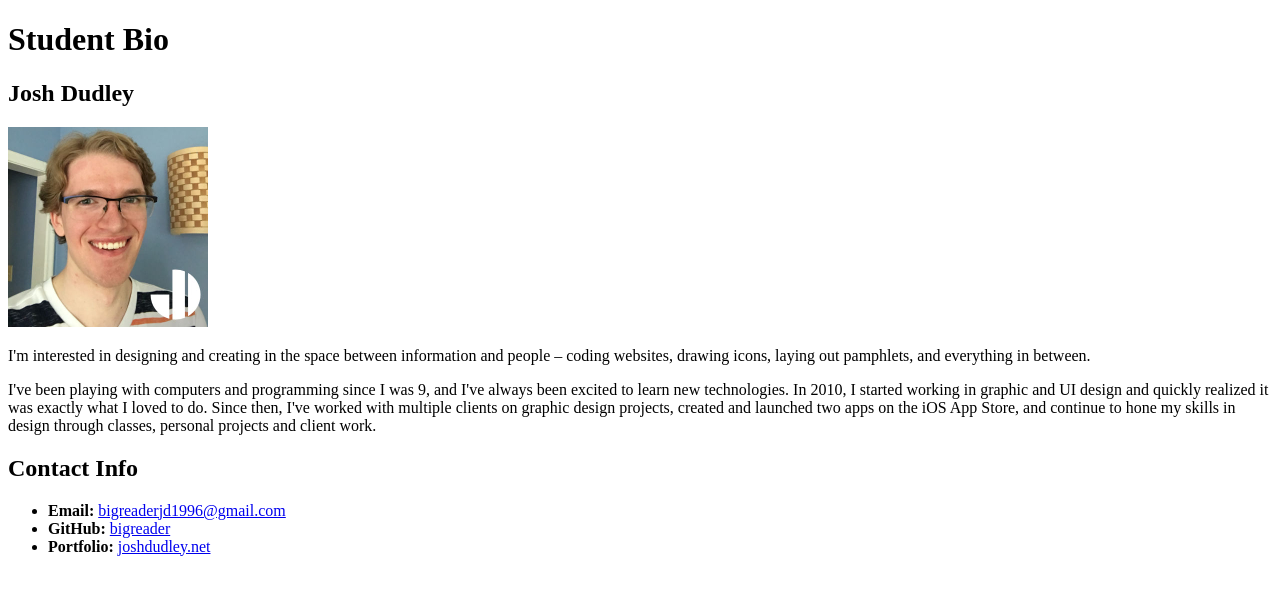
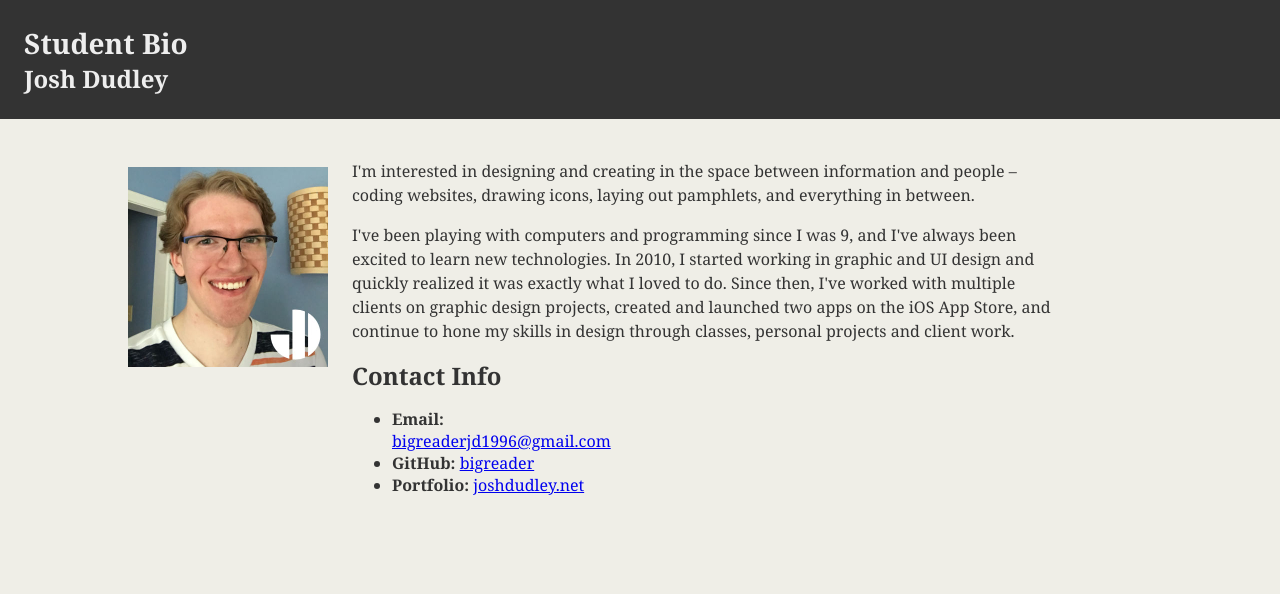
Before and after one commit to bigreader/bootcamp, a plain HTML site: page bio.html in a window 1280 px wide. Drawn offline with Linux system fonts and the light colour scheme.

Commit message:
more work on bio page

```diff
--- /dev/null
+++ b/bio-alt.css
@@ -0,0 +1,14 @@
+html {
+	font-family: -apple-system, "Helvetica", sans-serif;
+	background: #f0f5f7;
+}
+
+body {
+	max-width: 800px;
+	width: 90%;
+	margin: 10vh auto;
+}
+
+h1, h2, h3, h4, h5, h6 {
+	color: #123;
+}
--- a/bio.html
+++ b/bio.html
@@ -2,21 +2,30 @@
 <html>
 <head>
 	<title>Bio &mdash; Josh Dudley</title>
+	<link rel="stylesheet" type="text/css" href="css/style.css">
 </head>
 <body>
+	<header>
 		<h1>Student Bio</h1>
 		<h2>Josh Dudley</h2>
+	</header>
 
-	<img src="avatar.jpg" width="200" height="200">
+	<div class="container">
+		<img src="avatar.jpg" width="200" height="200" id="bio-image" alt="Photo of Josh Dudley">
 
+		<section id="main-bio">
 			<p>I'm interested in designing and creating in the space between information and people &ndash; coding websites, drawing icons, laying out pamphlets, and everything in between.</p>
 			<p>I've been playing with computers and programming since I was 9, and I've always been excited to learn new technologies. In 2010, I started working in graphic and UI design and quickly realized it was exactly what I loved to do. Since then, I've worked with multiple clients on graphic design projects, created and launched two apps on the iOS App Store, and continue to hone my skills in design through classes, personal projects and client work.</p>
+		</section>
 
+		<section id="contact-info">
 			<h2>Contact Info</h2>
 			<ul>
 				<li><b>Email:</b> <a href="mailto:bigreaderjd1996@gmail.com">bigreaderjd1996@gmail.com</a></li>
 				<li><b>GitHub:</b> <a href="https://github.com/bigreader">bigreader</a></li>
 				<li><b>Portfolio:</b> <a href="http://joshdudley.net/">joshdudley.net</a></li>
 			</ul>
+		</section>
+	</div>
 </body>
 </html>
--- /dev/null
+++ b/css/style.css
@@ -0,0 +1,55 @@
+body {
+	background: #efeee7;
+	font-family: "Georgia", "Times New Roman", "Times", serif;
+	color: #333333;
+	margin: 0;
+	padding: 0;
+}
+
+p {
+	line-height: 1.5;
+}
+
+header {
+	background: #333333;
+	color: #eeeeee;
+	padding: 24px;
+}
+
+h1 {
+	font-size: 28px;
+	margin: 0;
+	padding: 0;
+}
+
+h2 {
+	font-size: 24px;
+	margin: 0;
+	padding: 0;
+}
+
+
+.container {
+	max-width: 1024px;
+	margin: 0 auto;
+	padding: 24px;
+}
+
+#main-bio, #contact-info, #bio-image {
+	float: left;
+}
+
+#bio-image {
+	width: 200px;
+	margin: 24px;
+	margin-left: 0;
+}
+
+#main-bio {
+	width: 70%;
+	margin: 0;
+}
+
+#contact-info {
+	width: 30%;
+}
```
Lines whose indentation alone changed are shown as unchanged.
